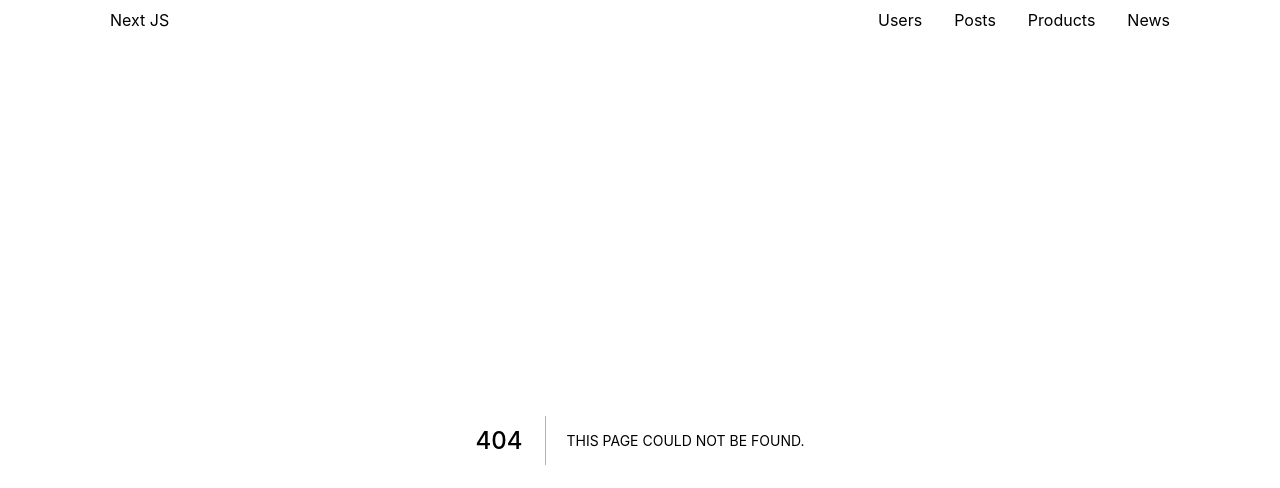
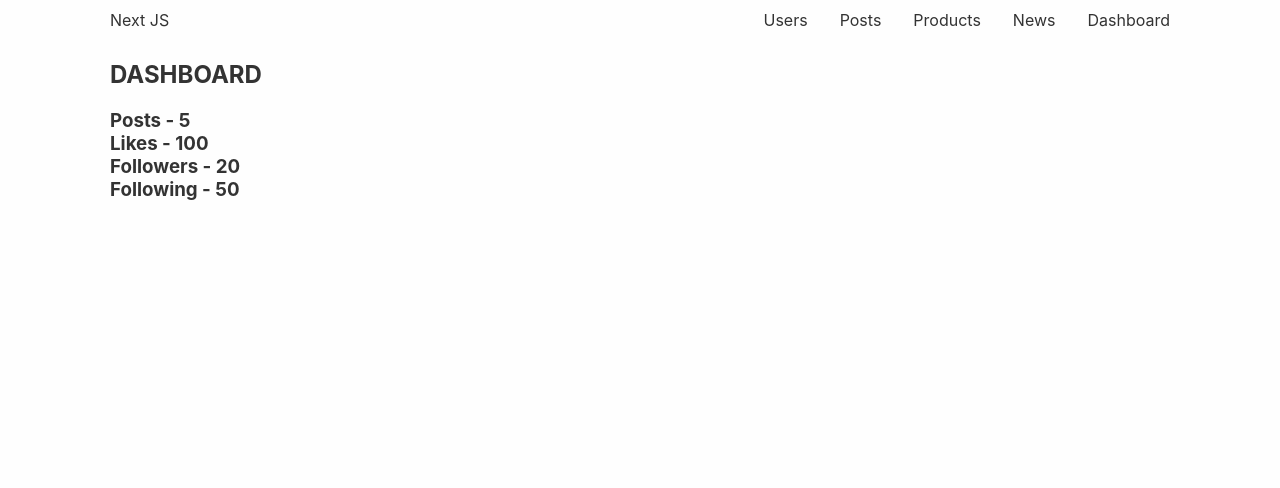
Before and after one commit to Dangereye/next-pre-rendering, a Next.js app: page /dashboard in a window 1280 px wide. Before the commit this address had no page. Shown: the top 488 px of the page. Built offline with nearby package versions, Linux system fonts and the light colour scheme; data requests are answered from the project's data file.

Commit message:
Client-side data fetching

```diff
--- a/components/navbar.js
+++ b/components/navbar.js
@@ -27,6 +27,11 @@
             <a>News</a>
           </Link>
         </li>
+        <li>
+          <Link href="/dashboard">
+            <a>Dashboard</a>
+          </Link>
+        </li>
       </ul>
     </nav>
   );
--- a/db.json
+++ b/db.json
@@ -1,4 +1,10 @@
 {
+  "dashboard": {
+    "posts": 5,
+    "likes": 100,
+    "followers": 20,
+    "following": 50
+  },
   "products": [
     {
       "id": 1,
@@ -23,7 +29,7 @@
     {
       "id": 1,
       "title": "News Article 1",
-      "description": "Description 1",
+      "description": " New Description 1",
       "category": "sports"
     },
     {
--- /dev/null
+++ b/pages/dashboard.js
@@ -0,0 +1,36 @@
+import { useState, useEffect } from "react";
+
+const Dashboard = () => {
+  const [isLoading, setIsLoading] = useState(true);
+  const [dashboardData, setDashboardData] = useState(null);
+
+  useEffect(() => {
+    const fetchDashboardData = async () => {
+      const response = await fetch(`http://localhost:4000/dashboard`);
+      const data = await response.json();
+      setDashboardData(data);
+      setIsLoading(false);
+    };
+    fetchDashboardData();
+  }, []);
+
+  if (isLoading) {
+    return (
+      <div className="container">
+        <h2>Loading Data...</h2>
+      </div>
+    );
+  }
+
+  return (
+    <div className="container">
+      <h2>Dashboard</h2>
+      <h3>Posts - {dashboardData.posts}</h3>
+      <h3>Likes - {dashboardData.likes}</h3>
+      <h3>Followers - {dashboardData.followers}</h3>
+      <h3>Following - {dashboardData.following}</h3>
+    </div>
+  );
+};
+
+export default Dashboard;
--- a/pages/news/[category].js
+++ b/pages/news/[category].js
@@ -27,6 +27,8 @@
   );
   const data = await response.json();
 
+  console.log(`Pre-rendering News Articles for ${category}`);
+
   return {
     props: { articles: data, category },
   };
--- a/pages/news/index.js
+++ b/pages/news/index.js
@@ -18,6 +18,7 @@
 export const getServerSideProps = async () => {
   const res = await fetch("http://localhost:4000/news");
   const data = await res.json();
+  console.log("Pre-rendering NewsArticleList");
   return {
     props: { articles: data },
   };
```
Also changed, not shown: 1 other file (tests, documents, lock files or other folders).
